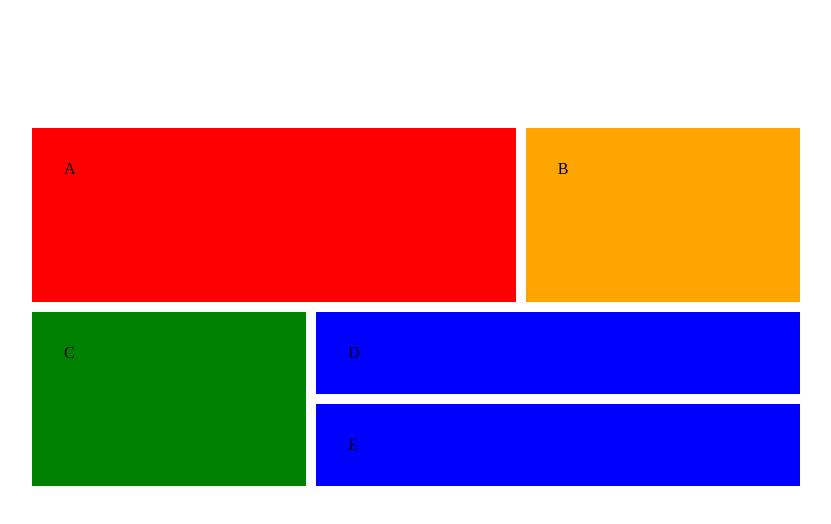
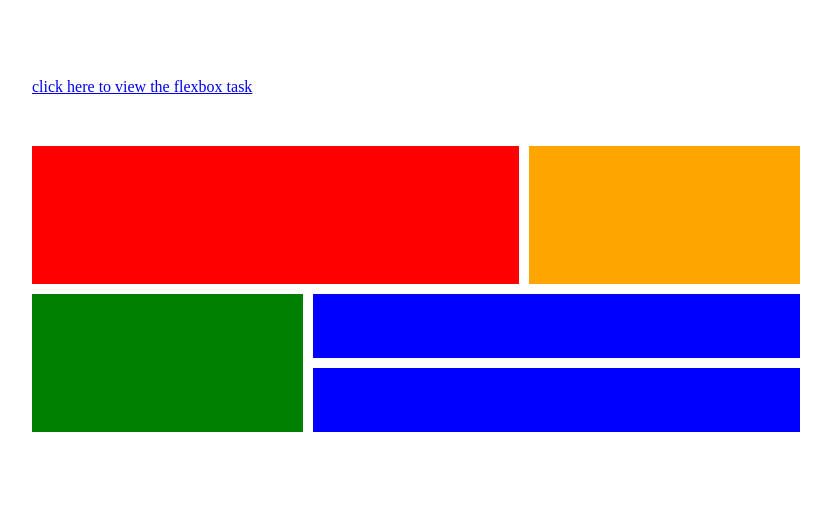
Before and after one commit to Mbahkingsley/flexbox-and-grid-layout-task, a plain HTML site: page grid.html in a window 1280 px wide. Shown: the whole page, without its empty margins (224-1055 px from the left). Drawn offline with Linux system fonts and the light colour scheme.

Commit message:
flexbox and grid layout task

```diff
--- a/grid.css
+++ b/grid.css
@@ -7,7 +7,7 @@
 .item-A {
     background-color: red;
     grid-area: a;
-    height: 174px;
+    height: 138px;
 
 }
 
@@ -25,7 +25,7 @@ main {
 .item-B {
     background-color: orange;
     grid-area: b;
-    height: 174px;
+    height: 138px;
 
 }
 
@@ -59,3 +59,8 @@ body {
     margin: auto;
     margin-top: 10%;
 }
+
+a {
+    position: relative;
+    top: -50px;
+}
--- a/grid.html
+++ b/grid.html
@@ -8,12 +8,13 @@
     <link rel="stylesheet" href="grid.css">
 </head>
 <body>
+    <a href="index.html">click here to view the flexbox task</a>
     <main>
-        <div class="item-A">A</div>
-        <div class="item-B">B</div>
-        <div class="item-C">C</div>
-        <div class="item-D">D</div>
-        <div class="item-E">E</div>
+        <div class="item-A"></div>
+        <div class="item-B"></div>
+        <div class="item-C"></div>
+        <div class="item-D"></div>
+        <div class="item-E"></div>
     </main>
 </body>
 </html>
```
Also changed, not shown: style.css (line endings or trailing spaces).
